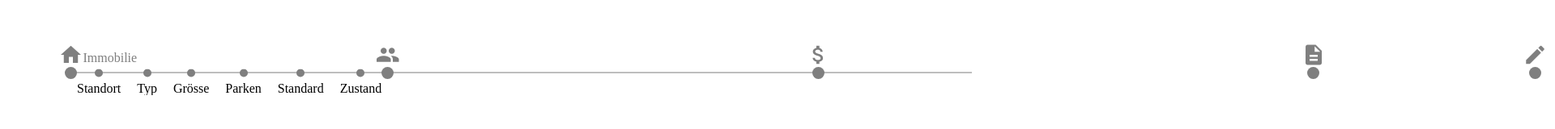
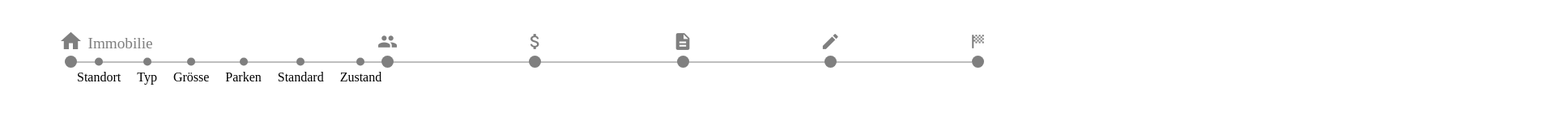
Before and after one commit to DevDuki/horizontal-navbar, a plain HTML site: page index.html in a window 1280 px wide. Shown: the top 160 px of the page at 81% size, 1920 px wide, since content can reach past the window. Drawn offline with Linux system fonts and the light colour scheme.

Commit message:
first working version with evenly spaced subnavs

```diff
--- a/index.html
+++ b/index.html
@@ -15,7 +15,7 @@
   <nav>
     <div class="nav-item-container active" id="immobilie-container">
       <div class="dot main" id="immobilie">
-        <p class="icon" id="immobilie-icon"><span class="material-icons md-30 md-inactive">home</span></p>
+        <p class="icon" id="immobilie-icon"><span class="material-icons md-25 md-inactive">home</span></p>
       </div>
       <div class="subnav slide-in">
         <div class="subnav-label-container">
@@ -46,9 +46,9 @@
     </div>
     <div class="nav-item-container" id="kreditnehmende-container">
       <div class="dot main" id="kreditnehmende">
-        <p class="icon" id="kreditnehmende-icon"><span class="material-icons md-30 md-inactive">people</span></p>
+        <p class="icon" id="kreditnehmende-icon"><span class="material-icons md-25 md-inactive">people</span></p>
       </div>
-      <div class="subnav">
+      <div class="subnav slide-out">
         <div class="subnav-label-container">
           <div class="dot secondary"></div>
           <span class="subnav-label">Personalien</span>
@@ -77,9 +77,9 @@
     </div>
     <div class="nav-item-container" id="finanzierung-container">
       <div class="dot main" id="finanzierung">
-        <p class="icon" id="finanzierung-icon"><span class="material-icons md-30 md-inactive">attach_money</span></p>
+        <p class="icon" id="finanzierung-icon"><span class="material-icons md-25 md-inactive">attach_money</span></p>
       </div>
-      <div class="subnav">
+      <div class="subnav slide-out">
         <div class="subnav-label-container">
           <div class="dot secondary"></div>
           <span class="subnav-label">Personalien</span>
@@ -112,9 +112,9 @@
     </div>
     <div class="nav-item-container" id="dokumente-container">
       <div class="dot main" id="dokumente">
-        <p class="icon" id="dokumente-icon"><span class="material-icons md-30 md-inactive">description</span></p>
+        <p class="icon" id="dokumente-icon"><span class="material-icons md-25 md-inactive">description</span></p>
       </div>
-      <div class="subnav">
+      <div class="subnav slide-out">
         <div class="subnav-label-container">
           <div class="dot secondary"></div>
           <span class="subnav-label">Personalien</span>
@@ -131,9 +131,9 @@
     </div>
     <div class="nav-item-container" id="unterschrift-container">
       <div class="dot main" id="unterschrift">
-        <p class="icon" id="unterschrift-icon"><span class="material-icons md-30 md-inactive">edit</span></p>
+        <p class="icon" id="unterschrift-icon"><span class="material-icons md-25 md-inactive">edit</span></p>
       </div>
-      <div class="subnav">
+      <div class="subnav slide-out">
         <div class="subnav-label-container">
           <div class="dot secondary"></div>
           <span class="subnav-label">Personalien</span>
@@ -150,7 +150,7 @@
     </div>
     <div class="nav-item-container" id="ziel-container">
       <div class="dot main" id="ziel">
-        <p class="icon" id="ziel-icon"><span class="material-icons md-30 md-inactive">sports_score</span></p>
+        <p class="icon" id="ziel-icon"><span class="material-icons md-25 md-inactive">sports_score</span></p>
       </div>
     </div>
   </nav>
--- a/script.js
+++ b/script.js
@@ -10,22 +10,26 @@ navIcons.forEach(navIcon => {
 
       const currentActive = item.classList.contains('active')
 
-      console.log(currentActive)
-
       if(currentActive) {
         item.classList.remove('active')
         const subnav = item.querySelector('.subnav')
+
+        // Ziel Container has no subnav
+        if(!subnav) return
+
         subnav.classList.remove('slide-in')
         subnav.classList.add('slide-out')
       }
 
       const itemId = item.id
 
-      console.log('itemId inclusded: ', itemId.includes(navIconId))
-
       if(itemId.includes(navIconId)){
         item.classList.add('active')
         const subnav = item.querySelector('.subnav')
+
+        // Ziel Container has no subnav
+        if(!subnav) return
+
         subnav.classList.remove('slide-out')
         subnav.classList.add('slide-in')
       }
@@ -35,3 +39,125 @@ navIcons.forEach(navIcon => {
     })
   })
 })
+
+
+
+
+// Determining the length of each subnav, by calculating remaining length
+
+const nav = document.querySelector('nav')
+const allNavItemContainers = Array.from(document.querySelectorAll('.nav-item-container'))
+
+const zielContainer = allNavItemContainers.pop() // Removing the "Ziel" Container which has to be handles seperately
+
+// Calculates and returns the lengths other subnavs can take up
+const getRatios = (containerElement) => {
+  const totalLength = nav.clientWidth
+  console.log('totalLength', totalLength)
+
+  console.log('containerWidt', lengthData[containerElement.id])
+  const containerInitialWidth = parseInt(lengthData[containerElement.id].hisLength.slice(0, -2))
+  console.log('containerInitialWidt', containerInitialWidth)
+  const remainingLengthTotal = totalLength - containerInitialWidth
+  //containerElement.clientWidth - 15
+
+  const remainingLengthEachMainDot = remainingLengthTotal / 4
+
+  console.log('remainingLengthEachDot', remainingLengthEachMainDot)
+  return remainingLengthEachMainDot
+}
+
+/**
+ * Create an object containing all containers' original width and what other container's width should be (in px)
+ *
+ * returns:
+ * {
+      immobilie-container : {
+        hisLength: '120px',
+        othersLength: '35px'
+      },
+      kreditnehmer-container: {...},
+      ...
+    }
+ */
+const lengthData = {}
+
+// Setting the inital lengths of each navItemContainer. Only has to be done once, hence using IIFE (semicolon in the beginnning is mandatory here)
+;(() => {
+  allNavItemContainers.forEach((container) => {
+    lengthData[container.id] = {
+      hisLength: container.clientWidth + 'px'
+    }
+  })
+})()
+
+// Adds the lengths of all other navItemContainer to lenghData. (updates them when window is resized)
+const updateLengthData = () => {
+
+  allNavItemContainers.forEach((container) => {
+
+    const remainingWidths = getRatios(container)
+
+    console.log('remainingWidths', remainingWidths)
+
+    lengthData[container.id] = {
+      othersLength: remainingWidths + 'px',
+      ...lengthData[container.id]
+    }
+  })
+
+  lengthData[zielContainer.id] = {
+    hisLength: zielContainer.style.width,
+    othersLength: nav.style.width / 5
+  }
+
+  console.log('lengthData', lengthData)
+}
+updateLengthData()
+
+
+// Adding functionality to the click event listener, to adjust the widths
+navIcons.forEach((navIcon) => {
+  navIcon.addEventListener('click', (e) => {
+
+    const navIconId = e.currentTarget.id
+
+    const containerToSetActive = Array.from(navItems).filter((item) => item.id.includes(navIconId))[0]
+
+    navItems.forEach((item) => {
+      if(item.id === 'ziel-container') return
+
+      console.log('othersLength', lengthData[containerToSetActive.id].othersLength)
+      item.style.width = lengthData[containerToSetActive.id].othersLength
+    })
+
+    // console.log('lengthData', lengthData)
+
+    containerToSetActive.style.width = lengthData[containerToSetActive.id].hisLength
+  })
+})
+
+
+// Presetting first container as active
+const clickEvent = new Event('click')
+document.getElementById('immobilie').dispatchEvent(clickEvent)
+
+// Recalculate the ratios when window gets resized
+let timerId
+const debounceFn = (func, delay) => {
+  clearTimeout(timerId)
+
+  timerId = setTimeout(func, delay)
+}
+
+const recalculateRatios = () => {
+  console.log('resisizing')
+  updateLengthData()
+  const currentActiveNavSection = document.querySelector('.active')
+  const currentActiveSubNav = currentActiveNavSection.querySelector('.dot.main')
+  currentActiveSubNav.dispatchEvent(clickEvent)
+}
+
+window.addEventListener('resize', () => {
+  debounceFn(recalculateRatios, 200)
+})
--- a/style.css
+++ b/style.css
@@ -7,16 +7,21 @@
 }
 
 /* Reset styles */
-html, body {
+* {
   padding: 0;
   margin: 0;
   box-sizing: border-box;
 }
 
+html {
+  overflow-x: hidden;
+}
+
+
 
 /* Material Icons */
-.material-icons.md-30 {
-  font-size: 30px;
+.material-icons.md-25 {
+  font-size: 25px;
 }
 
 .material-icons.md-inactive {
@@ -60,32 +65,46 @@ nav::before {
 
   cursor: pointer;
 
-  transition: all 0.9s ease-in-out;
+  /* transition: all 0.9s ease-in-out; */
 }
 
 .dot.main .icon {
   position: relative;
 
   margin-top: -30px;
+
+  transition: all 0.2s ease-in-out;
+}
+
+.dot.main:hover .icon {
+  transform: scale(1.2);
 }
 
 .dot.main .icon::after {
-  display: none;
 
   color: var(--background-inactive);
 
   font-size: 1rem;
 
   position: absolute;
-  bottom: 15%;
+  bottom: 9px;
+  margin-left: 5px;
+
+  animation: slideOut 0.9s ease-in-out forwards;
 }
 
 .nav-item-container:last-child .dot.main .icon::after {
   right: 100%;
 }
 
+.nav-item-container.active .dot.main .icon {
+  transform: scale(1.2);
+}
+
 .nav-item-container.active .dot.main .icon::after {
   display: inline;
+
+  animation: slideIn 0.9s ease-in-out forwards;
 }
 
 .dot.secondary {
@@ -94,22 +113,11 @@ nav::before {
 }
 
 .subnav {
-  /* flex: 1; */
-  align-items: flex-start;
-  /* transform: translateY(calc(50% - 5px)); */
-  position: relative;
-
-  /* !display none überschreibt keyframes' display */
   display: flex;
 
-  animation: slideOut 0.9s ease-in-out forwards;
+  white-space: nowrap;
 
-  justify-content: space-between;
-}
-
-.nav-item-container.active .subnav {
-  display: flex;
-  animation: slideIn 0.9s ease-in-out forwards;
+  transform: translateY(calc(50% - 5px));
 }
 
 .subnav-label-container {
@@ -127,72 +135,86 @@ nav::before {
   position: relative;
 
   margin-top: 5px;
-  /* padding-right: 20px; */
-  /* margin-top: 20px; */
 }
-
-/* .subnav-label::before {
-  content: '';
-
-  background-color: var(--background-inactive);
-
-  min-width: 10px;
-  height: 10px;
-
-  border-radius: 50%;
-
-  position: absolute;
-  left: calc(50% - 20px);
-  top: -17px;
-} */
 
 .subnav-label:last-child::before {
   left: 50%;
 }
 
 .nav-item-container {
-  min-height: 60px;
+  max-height: 60px;
 
   display: flex;
   align-items: center;
   flex: 0.5;
-  /* justify-content: space-between; */
 
   position: relative;
 
   transition: all 0.9s ease-in-out;
 }
 
-.nav-item-container:last-child::after {
-  min-width: 0;
+
+@keyframes setActive {
+  from {
+    max-width: 5%;
+  }
+  to {
+    min-width: 70%;
+  }
 }
 
-.nav-item-container::before {
-  /* content: '';
-  position: absolute;
-  top: 50%;
+@keyframes slideIn {
+  0% {
+    transform: translateX(-100%) translateY(calc(50% - 5px)) scaleX(0);
+    clip-path: polygon(100% 0, 100% 0, 100% 100%, 100% 100%);
+    opacity: 0;
+  }
 
-  border-top: 1px solid var(--background-inactive);
-  width: 100%;
-  transform: translateY(-50%); */
+  1% {
+    transform: translateX(-100%) translateY(calc(50% - 5px)) scaleX(1);
+  }
+
+  99% {
+    opacity: 1;
+  }
+
+  100% {
+    transform: translateX(0%) translateY(calc(50% - 5px)) scaleX(1);
+    clip-path: polygon(0 0, 100% 0, 100% 100%, 0 100%);
+  }
 }
 
-.nav-item-container:last-child {
-  flex: 0;
-}
+@keyframes slideOut {
+  0% {
+    transform: translateX(0%) translateY(calc(50% - 5px)) scaleX(1);
+    /* display: flex; */
+    min-width: 100%;
+    clip-path: polygon(0 0, 100% 0, 100% 100%, 0 100%);
+    opacity: 1;
+  }
 
-.nav-item-container.active {
+  98% {
+    opacity: 0;
+  }
 
-  flex: 1;
-  /* min-width: 650px;
-  min-width: 80%; */
+  99% {
+    transform: translateX(-99%) translateY(calc(50% - 5px)) scaleX(1);
+    min-width: 100%;
+    /* display: flex; */
+  }
+
+  100% {
+    transform: translateX(-100%) translateY(calc(50% - 5px)) scaleX(0);
+    clip-path: polygon(100% 0, 100% 0, 100% 100%, 100% 100%);
+    /* min-width: 0%; */
+    /* display: none; */
+    opacity: 0;
+  }
 }
 
 
-
-
 .slide-in {
-  animation: slideIn 0.9s ease-in-out forwards;
+  animation: slideIn 0.9s ease-in-out backwards;
 }
 
 .slide-out {
@@ -203,10 +225,12 @@ nav::before {
   animation: slidingAdjust 0.9s ease-in-out forwards;
 }
 
+/*
 @keyframes slideIn {
   0% {
     transform: translate(100%, calc(50% - 5px));
     clip-path: polygon(0 0, 0 0, 0 100%, 0 100%);
+    display: none;
   }
 
   1% {
@@ -222,7 +246,7 @@ nav::before {
 
 @keyframes slideOut {
   0% {
-    transform: translate(0px, calc(50% - 5px));
+    transform: translateX(0px);
     display: flex;
     clip-path: polygon(0 0, 100% 0, 100% 100%, 0 100%);
   }
@@ -232,8 +256,9 @@ nav::before {
   }
 
   100% {
-    transform: translate(100%, calc(50% - 5px));
+    transform: translateX(100%);
     clip-path: polygon(0 0, 0 0, 0 100%, 0 100%);
+    display: none;
   }
 }
 
@@ -244,4 +269,4 @@ nav::before {
   100% {
     flex: 1;
   }
-}
+} */
```
